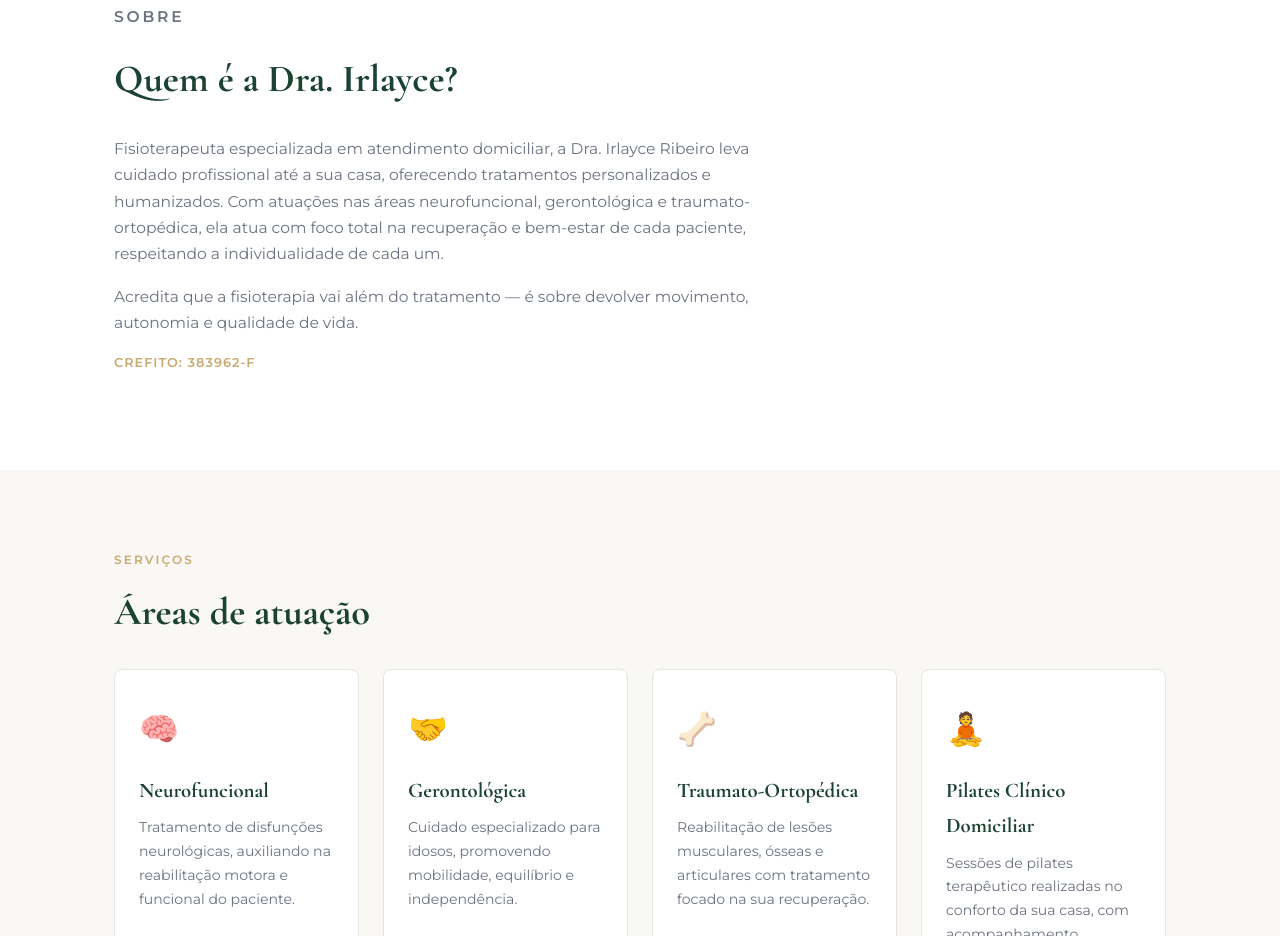
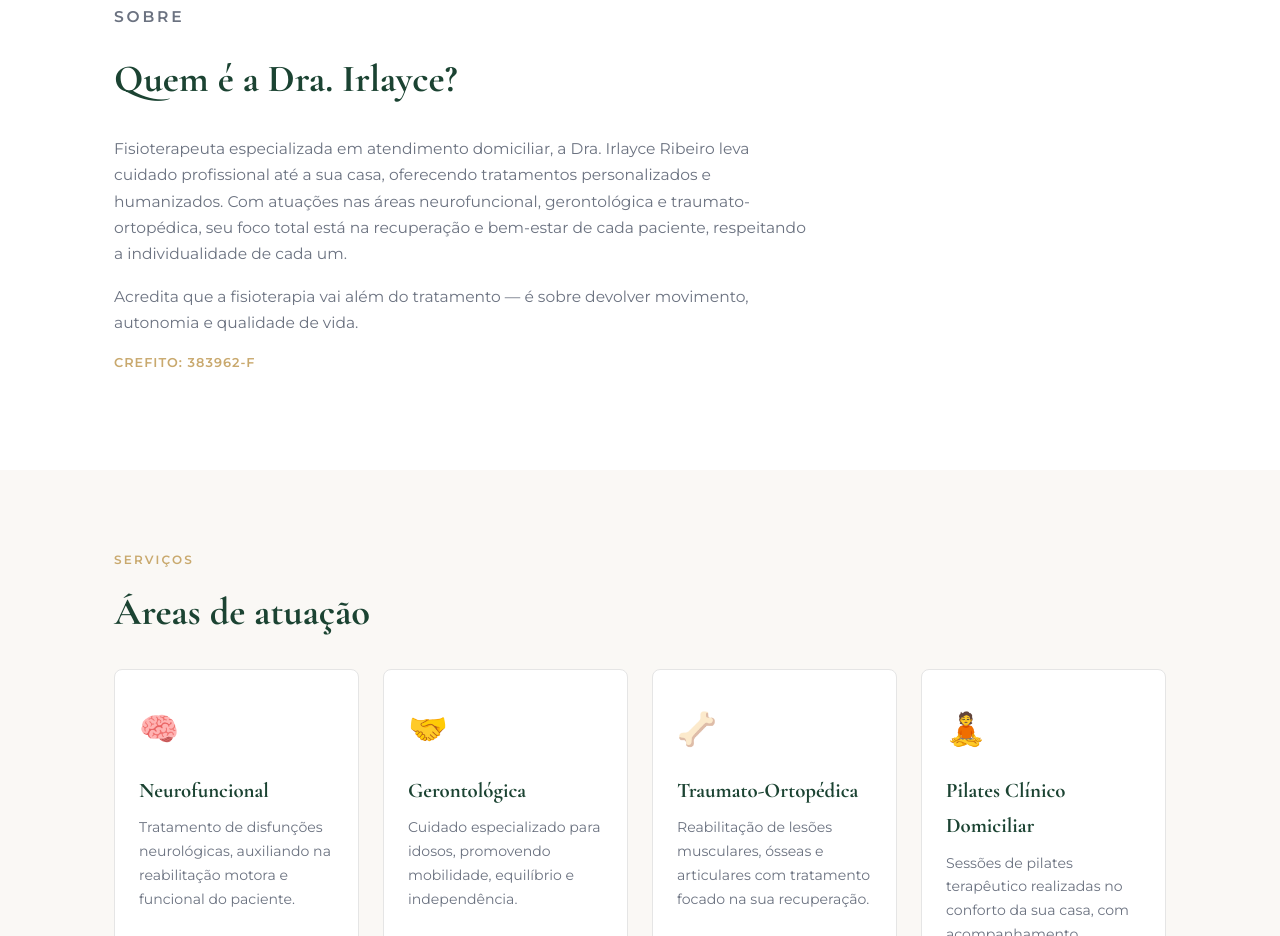
Before and after one commit to devestevaodelucas/fisio-irlayce, a plain HTML site: page index.html in a window 1280 px wide. Shown: the part 780-1716 px from the top of the page. Drawn offline with nearby package versions, Linux system fonts and the light colour scheme.

Commit message:
ajusta texto sobre

```diff
--- a/index.html
+++ b/index.html
@@ -42,7 +42,7 @@
     <div class="container">
       <p class="secao-label">Sobre</p>
       <h2>Quem é a Dra. Irlayce?</h2>
-      <p>Fisioterapeuta especializada em atendimento domiciliar, a Dra. Irlayce Ribeiro leva cuidado profissional até a sua casa, oferecendo tratamentos personalizados e humanizados. Com atuações nas áreas neurofuncional, gerontológica e traumato-ortopédica, ela atua com foco total na recuperação e bem-estar de cada paciente, respeitando a individualidade de cada um.</p>
+      <p>Fisioterapeuta especializada em atendimento domiciliar, a Dra. Irlayce Ribeiro leva cuidado profissional até a sua casa, oferecendo tratamentos personalizados e humanizados. Com atuações nas áreas neurofuncional, gerontológica e traumato-ortopédica, seu foco total está na recuperação e bem-estar de cada paciente, respeitando a individualidade de cada um.</p>
       <p>Acredita que a fisioterapia vai além do tratamento — é sobre devolver movimento, autonomia e qualidade de vida.</p>
       <p class="crefito">CREFITO: 383962-F</p>
     </div>
```
